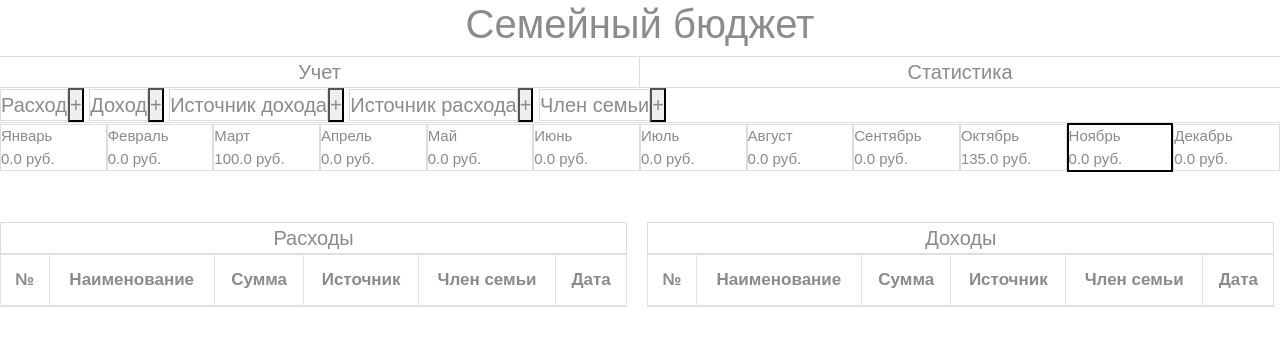
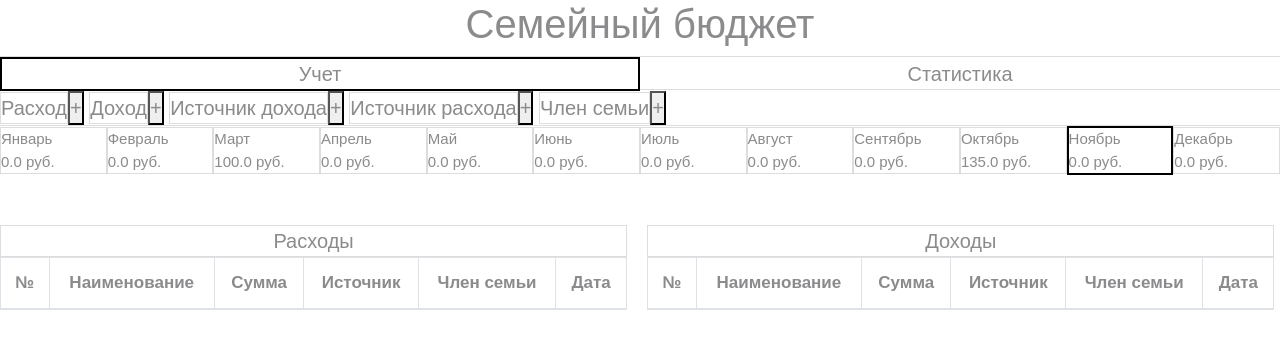
Before and after one commit to 4EPBEED/familybudget, a Django app: page / in a window 1280 px wide. Shown: the top 349 px of the page. Run offline with Django 3.2, Linux system fonts and the light colour scheme; data comes from the database, SQL or seed files in the repository; data that the repository does not hold is empty; some libraries are stand-ins or nearby versions.

Commit message:
done i think :)

```diff
--- a/fb/static/style.css
+++ b/fb/static/style.css
@@ -41,6 +41,10 @@ h1 {
 }
 
 .active-month {
+    border: 2px solid black !important;
+}
+
+.active-item {
     border: 2px solid black !important;
 }
 
--- a/fb/templates/index.html
+++ b/fb/templates/index.html
@@ -18,7 +18,7 @@
         <h1>Семейный бюджет</h1>
         </div>
         <div class="main-layouts">
-            <div style="border-right: 1px solid #ddd;">Учет</div><div>Статистика</div>
+            <div class="active-item" style="border-right: 1px solid #ddd;">Учет</div><div>Статистика</div>
         </div>
         <div class="adder">
             <div class="adder-type">Расход</div><button type="button" data-toggle="modal" data-target="#expenseModal">
```
